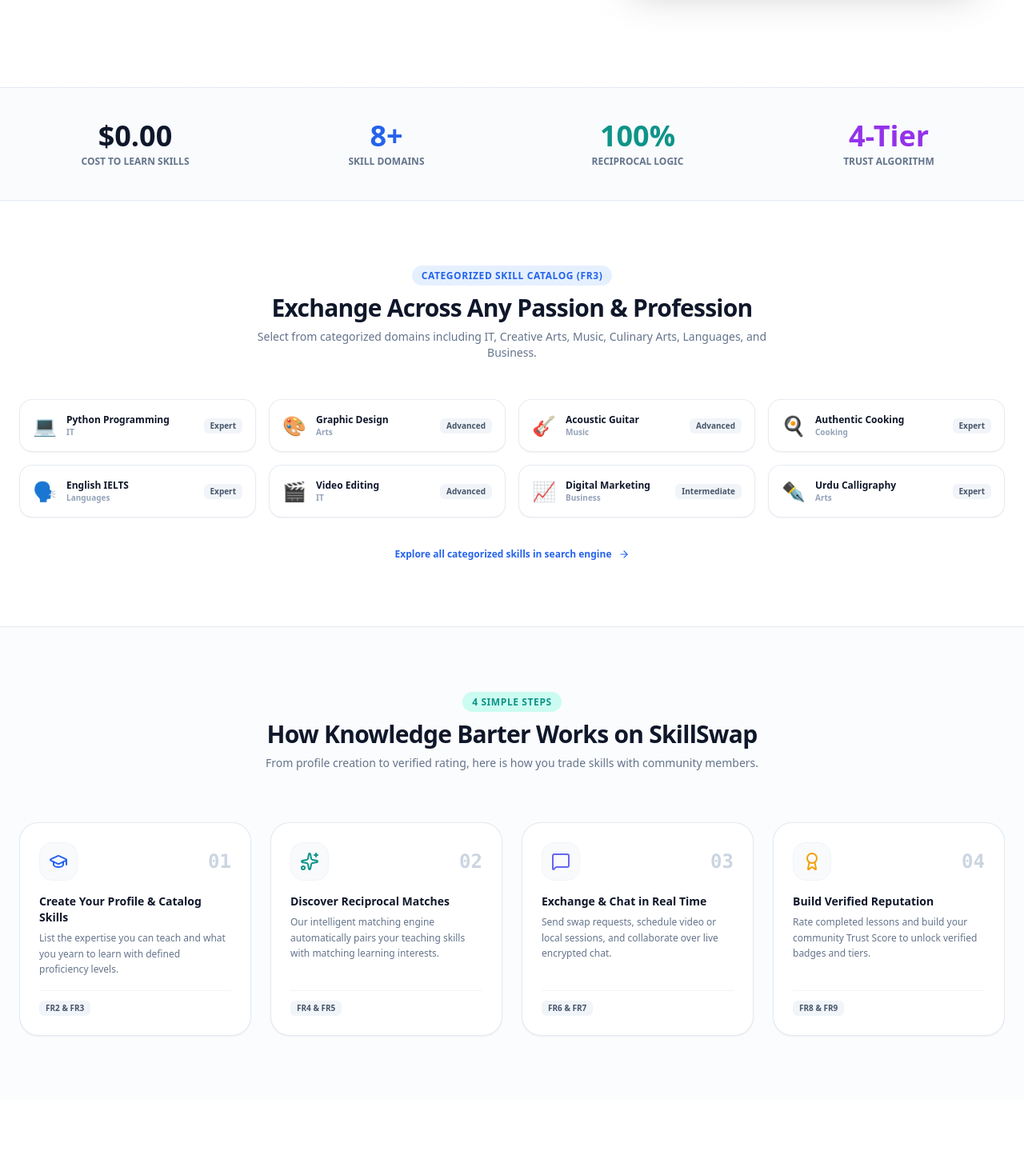
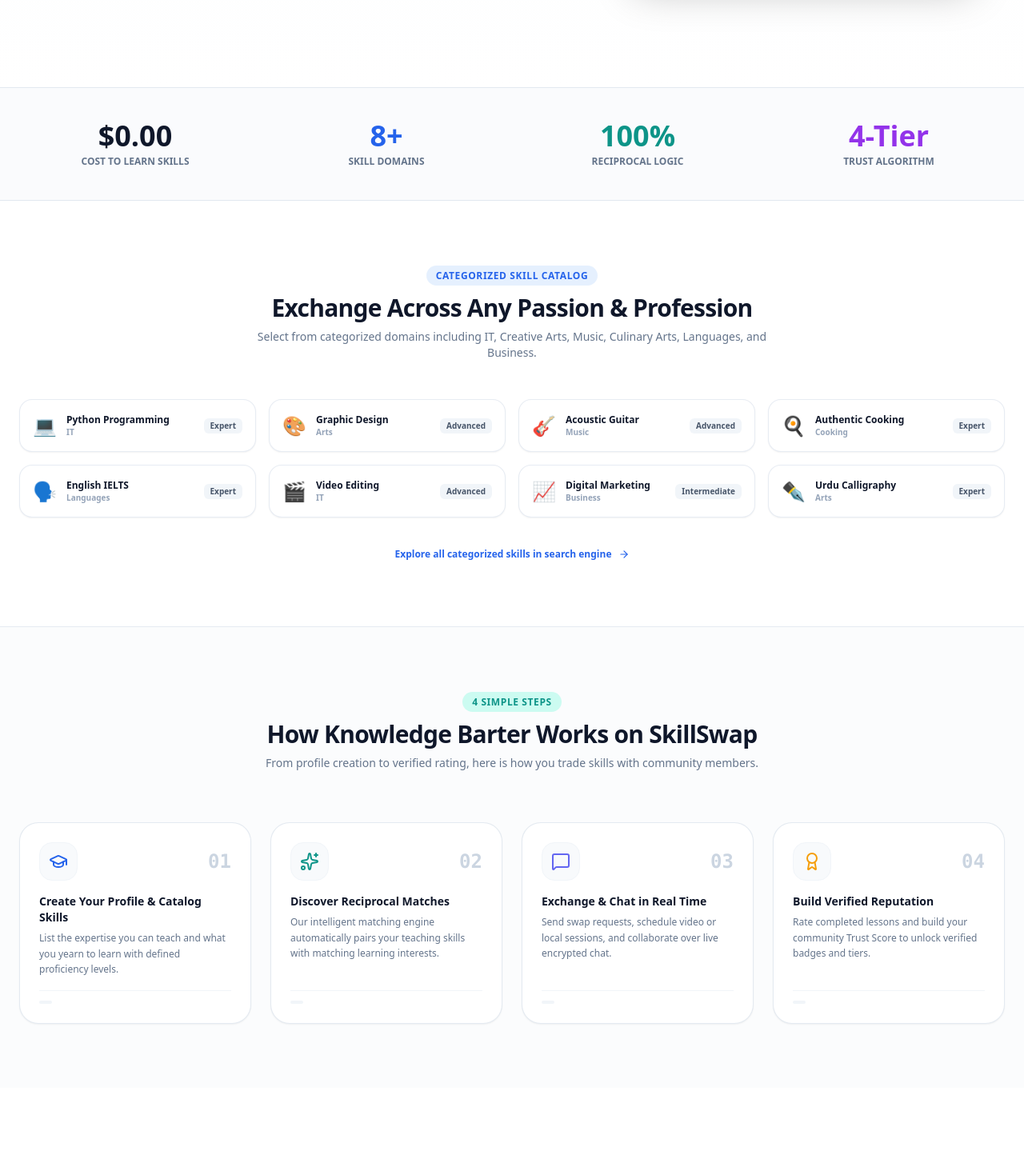
Before and after one commit to Shahbazali2001/skill-swap-mern, a React (Vite) app in the folder client/: page / in a window 1280 px wide. Shown: the part 565-2004 px from the top of the page at 80% size. Built offline with nearby package versions, Linux system fonts and the light colour scheme; no server answers.

Commit message:
landing pages fixes

```diff
--- a/client/src/pages/LandingPage.jsx
+++ b/client/src/pages/LandingPage.jsx
@@ -47,28 +47,24 @@ const HOW_IT_WORKS_STEPS = [
     title: "Create Your Profile & Catalog Skills",
     desc: "List the expertise you can teach and what you yearn to learn with defined proficiency levels.",
     icon: <GraduationCap className="w-6 h-6 text-primary" />,
-    badge: "FR2 & FR3",
   },
   {
     step: "02",
     title: "Discover Reciprocal Matches",
     desc: "Our intelligent matching engine automatically pairs your teaching skills with matching learning interests.",
     icon: <Sparkles className="w-6 h-6 text-teal" />,
-    badge: "FR4 & FR5",
   },
   {
     step: "03",
     title: "Exchange & Chat in Real Time",
     desc: "Send swap requests, schedule video or local sessions, and collaborate over live encrypted chat.",
     icon: <MessageSquare className="w-6 h-6 text-indigo-500" />,
-    badge: "FR6 & FR7",
   },
   {
     step: "04",
     title: "Build Verified Reputation",
     desc: "Rate completed lessons and build your community Trust Score to unlock verified badges and tiers.",
     icon: <Award className="w-6 h-6 text-amber-500" />,
-    badge: "FR8 & FR9",
   },
 ];
 
@@ -336,7 +332,7 @@ export default function LandingPage() {
       <section id="skills" className="py-20 px-4 sm:px-6 max-w-7xl mx-auto">
         <div className="text-center max-w-2xl mx-auto mb-12">
           <span className="text-xs font-extrabold uppercase tracking-wider text-primary bg-primary-light/70 px-3 py-1 rounded-full">
-            Categorized Skill Catalog (FR3)
+            Categorized Skill Catalog
           </span>
           <h2 className="text-2xl sm:text-3xl font-black text-slate-900 mt-3 tracking-tight">
             Exchange Across Any Passion &amp; Profession
```
